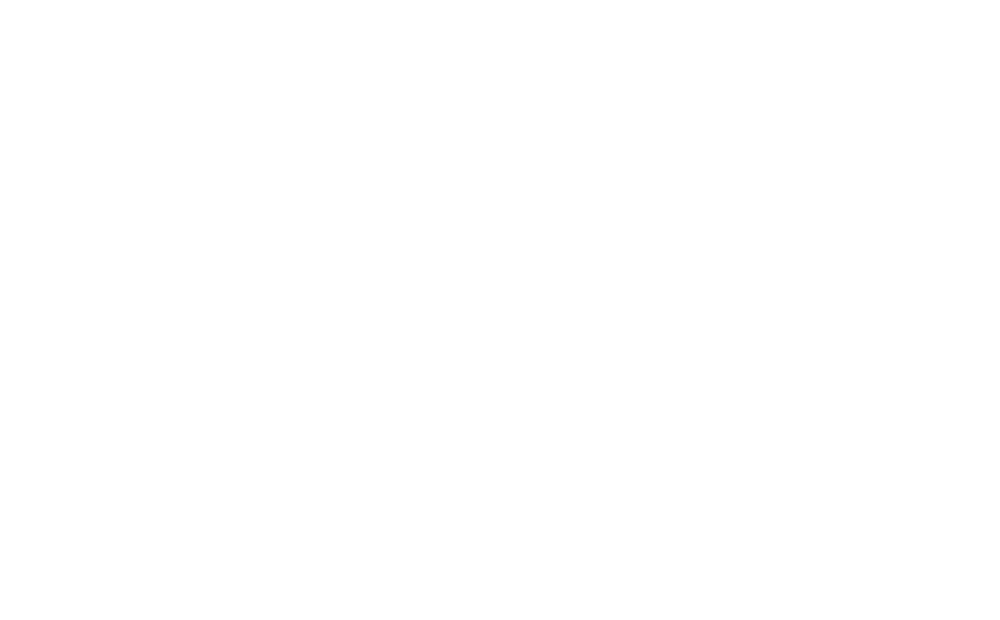
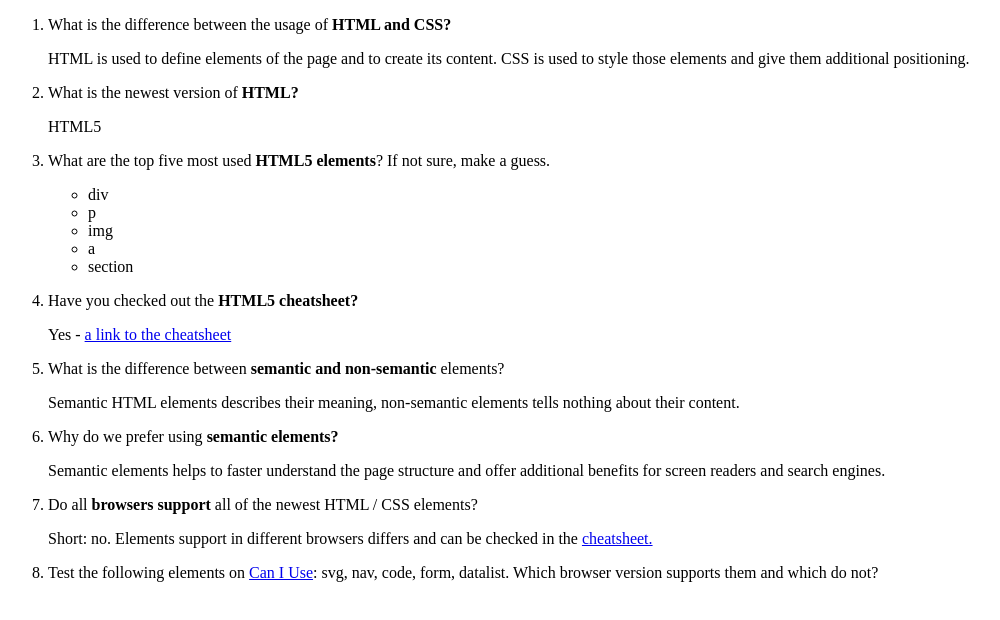
Before and after one commit to PragueBeerGuide/html-practise, a plain HTML site: page index.html in a window 1280 px wide. Shown: the whole page, without its empty margins (0-1000 px from the left). Drawn offline with Linux system fonts and the light colour scheme.

Commit message:
Adding all text answers to HTML.

```diff
--- a/index.html
+++ b/index.html
@@ -7,6 +7,53 @@
     <title>About HTML and CSS</title>
 </head>
 <body>
+    <main>
+       <ol>
+            <li>What is the difference between the usage of <strong>HTML and CSS?</strong></li>
 
+                <p>
+                    HTML is used to define elements of the page and to create its content. CSS is used to style those elements and give them additional positioning.
+                </p>
+
+            <li>What is the newest version of <strong>HTML?</strong></li>
+
+                <p>HTML5</p>
+
+            <li>What are the top five most used <strong>HTML5 elements</strong>? If not sure, make a guess.</li>
+
+               <p>
+                    <ul>
+                        <li>div</li>
+                        <li>p</li>
+                        <li>img</li>
+                        <li>a</li>
+                        <li>section</li>
+                    </ul>
+               </p>
+
+            <li>Have you checked out the <strong>HTML5 cheatsheet?</strong></li>
+
+            <p>Yes - <a href="https://www.wpkube.com/html5-cheat-sheet/" target="_blank">a link to the cheatsheet</a></p>
+
+            <li>What is the difference between <strong>semantic and non-semantic</strong> elements?</li>
+
+            <p>Semantic HTML elements describes their meaning, non-semantic elements tells nothing about their content.</p>
+
+            <li>Why do we prefer using <strong>semantic elements?</strong></li>
+
+            <p>Semantic elements helps to faster understand the page structure and offer additional benefits for screen readers and search engines.</p>
+
+            <li>Do all <strong>browsers support</strong> all of the newest HTML / CSS elements?</li>
+
+            <p>Short: no. Elements support in different browsers differs and can be checked in the <a href="https://www.wpkube.com/html5-cheat-sheet/" target="_blank">cheatsheet.</a></p>
+
+            <li>Test the following elements on <a href="https://caniuse.com/" target="_blank">Can I Use</a>: svg, nav, code, form, datalist. Which browser version supports them and which do not?</li>
+
+            <p>
+
+
+            </p>
+       </ol>
+    </main>
 </body>
 </html>
```
